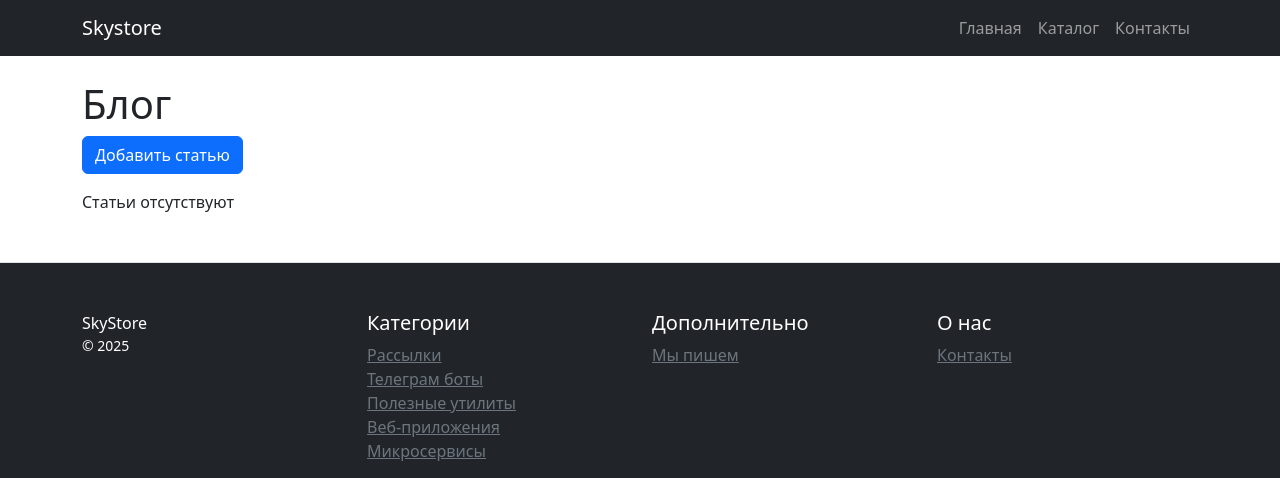
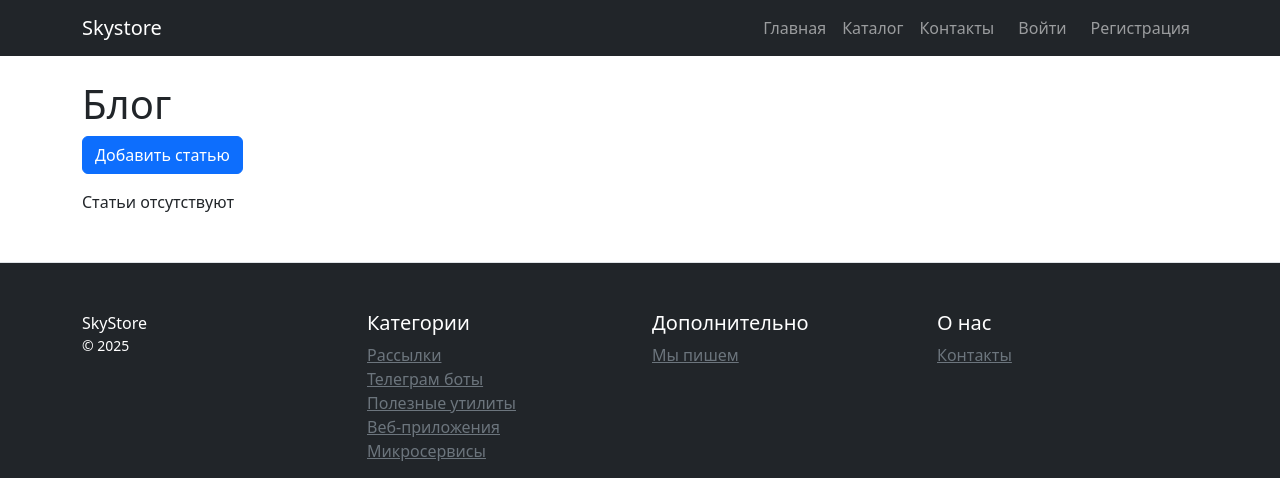
Before and after one commit to godmayer-jdi/django_hw1, a Django app: page /blogs/ in a window 1280 px wide. Shown: the top 478 px of the page. Run offline with Django 5.2, Linux system fonts and the light colour scheme; data that the repository does not hold is empty.

Commit message:
Добавлены Вход и Регистрация в шаблон Навигации Исправлена ошибка "username"

```diff
--- a/catalog/templates/catalog/partials/nav.html
+++ b/catalog/templates/catalog/partials/nav.html
@@ -15,6 +15,40 @@
                 <li class="nav-item">
                     <a class="nav-link" href="{% url 'catalog:contacts' %}">Контакты</a>
                 </li>
+
+                {% if user.is_authenticated %}
+                    <li class="nav-item dropdown">
+                        <a class="nav-link dropdown-toggle" href="#" role="button" data-bs-toggle="dropdown">
+                            {{ user.username }} <i class="bi bi-person-circle"></i>
+                        </a>
+                        <ul class="dropdown-menu dropdown-menu-end">
+                            <li><a class="dropdown-item" href="#">Профиль</a></li>
+                            <li><hr class="dropdown-divider"></li>
+                            <li>
+                                <a class="dropdown-item" href="{% url 'catalog:product_create' %}">
+                                    <i class="bi bi-plus-circle me-2"></i>Добавить товар
+                                </a>
+                            </li>
+                            <li><hr class="dropdown-divider"></li>
+                            <li>
+                                <a class="dropdown-item text-danger" href="{% url 'users:login' %}">
+                                    <i class="bi bi-box-arrow-right me-2"></i>Выйти
+                                </a>
+                            </li>
+                        </ul>
+                    </li>
+                {% else %}
+                    <li class="nav-item">
+                        <a class="nav-link" href="{% url 'users:login' %}">
+                            <i class="bi bi-box-arrow-in-right me-2"></i>Войти
+                        </a>
+                    </li>
+                    <li class="nav-item">
+                        <a class="nav-link" href="{% url 'users:register' %}">
+                            <i class="bi bi-person-plus me-2"></i>Регистрация
+                        </a>
+                    </li>
+                {% endif %}
             </ul>
         </div>
     </div>
```
Also changed, not shown: users/forms.py (+16 -5 lines).
